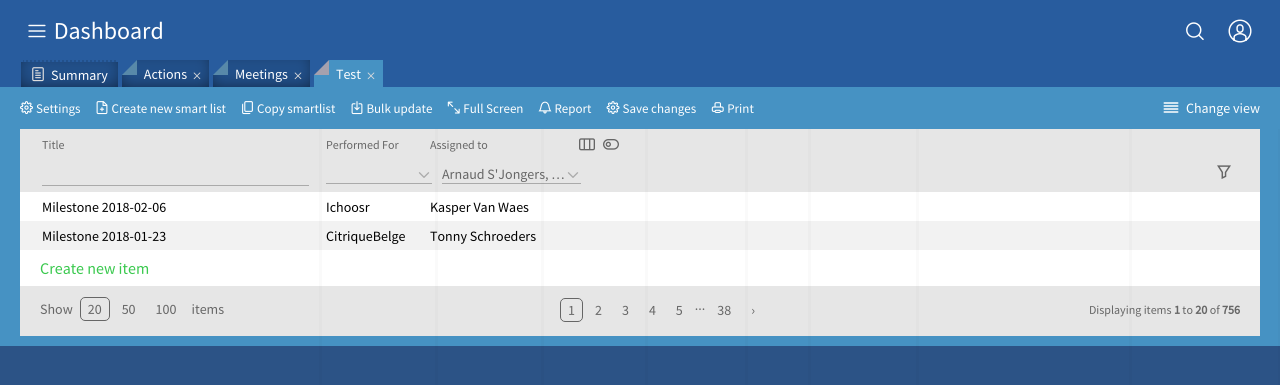
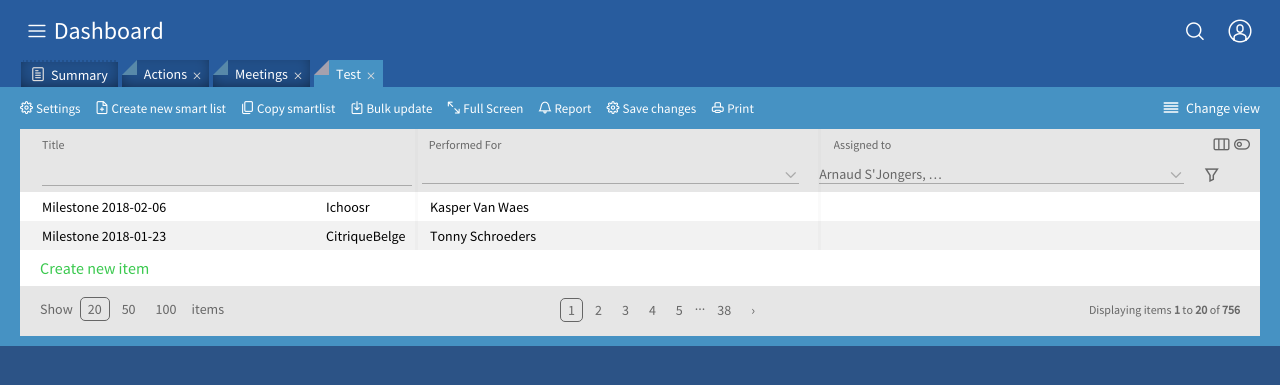
Before and after one commit to lordblendi/tracker-mockup, a Jekyll site: the page built from pages/pmx.html, in a window 1280 px wide. Shown: the top 385 px of the page. Built offline with Jekyll 4.4.1, drawn with Linux system fonts in a browser that asks for light colours; nearby versions of some CDN libraries; comment, search, counter and statistics services are not loaded.

Commit message:
header width, padding settings to % in old table view

```diff
--- a/_includes/blocks/old-pmx-table.html
+++ b/_includes/blocks/old-pmx-table.html
@@ -26,27 +26,16 @@
           <ul class="itembox">
             <li class="top">
               <ul>
-                <div class="cresizer">
-                  <div class="cresizer-handle" data-column="0" style="height: 640px; left: 301px;"></div>
-                  <div class="cresizer-handle" data-column="1" style="height: 640px; left: 417px;"></div>
-                  <div class="cresizer-handle" data-column="2" style="height: 640px; left: 523px;"></div>
-                  <div class="cresizer-handle" data-column="3" style="height: 640px; left: 627px;"></div>
-                  <div class="cresizer-handle selected" data-column="4" style="height: 640px; left: 727px;"></div>
-                  <div class="cresizer-handle" data-column="5" style="height: 640px; left: 790px;"></div>
-                  <div class="cresizer-handle" data-column="6" style="height: 640px; left: 898px;"></div>
-                  <div class="cresizer-handle" data-column="7" style="height: 640px; left: 1111px;"></div>
-                  <div class="cresizer-handle" data-column="8" style="height: 640px; left: 1260px;"></div>
-                  <div class="cresizer-handle" data-column="9" style="height: 640px; left: 1404px;"></div>
-                  <div class="cresizer-handle" data-column="10" style="height: 640px; left: 1529px;"></div>
-                  <div class="cresizer-handle" data-column="11" style="height: 640px; left: 1596px;"></div>
-                </div>
+                <div class="cresizer" style="width: 100%;">
+                  <div class="cresizer-handle" data-column="0" style="height: 121px; left: 32%;"></div>
+                  <div class="cresizer-handle" data-column="1" style="height: 121px; left: 64.5%;"></div>
                 <li class="header">
                   <ul class="columns">
-                    <li id="anonymous_element_75" class="column column0 level0 variable  sorting colname_col_sf2 titlefilter" style="width: 294px;"><span id="anonymous_element_76" class="sortable noexpandall" title="Title">Title</span></li>
-                    <li id="anonymous_element_81" class="column column3 level0 medium  sorting colname_col_sf15" style="width: 96px;"><span id="anonymous_element_82" class="sortable" title="Performed For">Performed For</span></li>
-                    <li id="anonymous_element_91" class="column column8 level0 medium  sorting colname_col_sf4" style="width: 141px;"><span id="anonymous_element_92" class="sortable" title="Assigned to">Assigned to</span></li>
-                    <li class="column column13 level0 actionCol1 action action"><a class="columns" title="Customize columns">&nbsp;</a></li>
-                    <li class="column column14 level0 actionCol2 action action"><a class="toggle" id="listtools_filter" title="Toggle filter">&nbsp;</a></li>
+                    <li id="anonymous_element_75" class="column column0 level0 variable  sorting colname_col_sf2 titlefilter" style="width: 32%;"><span id="anonymous_element_76" class="sortable noexpandall" title="Title">Title</span></li>
+                    <li id="anonymous_element_81" class="column column3 level0 medium  sorting colname_col_sf15" style="width: 32%;"><span id="anonymous_element_82" class="sortable" title="Performed For">Performed For</span></li>
+                    <li id="anonymous_element_91" class="column column8 level0 medium  sorting colname_col_sf4" style="width: 30%;"><span id="anonymous_element_92" class="sortable" title="Assigned to">Assigned to</span></li>
+                    <li class="column column13 level0 actionCol1 action action" style="width: 1%;"><a class="columns" title="Customize columns">&nbsp;</a></li>
+                    <li class="column column14 level0 actionCol2 action action" style="width: 1%;"><a class="toggle" id="listtools_filter" title="Toggle filter">&nbsp;</a></li>
                   </ul>
                 </li>
                 <li class="filter old-pmx-filter">
@@ -54,15 +43,15 @@
                     <table class="filtermode">
                       <tbody>
                         <tr>
-                          <td id="anonymous_element_101" class="column column0 level0 variable  colname_col_sf2 titlefilter longtext" style="width: 294px;"><input id="anonymous_element_126" class="ipfTextField-input text full" type="text" style="width: 267px;"></td>
-                          <td id="anonymous_element_102" class="column column1 level0 medium  colname_col_sf5 combobox" style="width: 108px;"><span id="anonymous_element_127"><div id="picker" class="solidinput haspicker" title="" style="width: 99px;"><div class="newpicker bottom" id="anonymous_element_128"><span class="newpickerbutton showFunnel">&nbsp;</span>
+                          <td id="anonymous_element_101" class="column column0 level0 variable  colname_col_sf2 titlefilter longtext" style="width: 30%;"><input id="anonymous_element_126" class="ipfTextField-input text full" type="text" style="width: 95%;"></td>
+                          <td id="anonymous_element_102" class="column column1 level0 medium  colname_col_sf5 combobox" style="width: 30%;"><span id="anonymous_element_127"><div id="picker" class="solidinput haspicker" title="" style="width: 95%;"><div class="newpicker bottom" id="anonymous_element_128"><span class="newpickerbutton showFunnel">&nbsp;</span>
                   </div>
-                  <div class="pickerinput"><span class="noinput invisible pickerfocusable" tabindex="0">&nbsp;</span><input type="text" value="" class="text" style="width: 75px;"></div>
+                  <div class="pickerinput"><span class="noinput invisible pickerfocusable" tabindex="0">&nbsp;</span><input type="text" value="" class="text" style="width: 95%;"></div>
                   <!-- pickerinput -->
         </div>
         </span>
         </td>
-<td id="anonymous_element_109" class="column column8 level0 medium  colname_col_sf4 multipersonpicker" style="width: 141px;"><span id="anonymous_element_138"><div id="picker" class="solidinput haspicker" style="height: auto; width: 132px; font-size:14px;" title="Arnaud S&amp;#39;Jongers, Esteban Sastre, Jonathan Langens"><div class="newpicker bottom open" id="anonymous_element_139">
+<td id="anonymous_element_109" class="column column8 level0 medium  colname_col_sf4 multipersonpicker" style="width: 29%;"><span id="anonymous_element_138"><div id="picker" class="solidinput haspicker" style="height: auto; width: 95%; font-size:14px;" title="Arnaud S&amp;#39;Jongers, Esteban Sastre, Jonathan Langens"><div class="newpicker bottom open" id="anonymous_element_139">
 
 
 <span class="newpickerbutton old-pmx-multiselect-trigger">&nbsp;</span>
@@ -75,8 +64,7 @@
   </div>
   </span>
 </td>
-<td id="anonymous_element_114" class="column column13 level0 actionCol1  action frozenColumn-action"><a class="search">&nbsp;</a></td>
-<td id="anonymous_element_115" class="column column14 level0 actionCol2  action frozenColumn-action2">&nbsp;</td>
+<td id="anonymous_element_114" class="column column13 level0 actionCol1  action frozenColumn-action" style="width: 4% !important; position: unset !important; right: unset !important;"><a class="search">&nbsp;</a></td>
 </tr>
 </tbody>
 </table>
```
